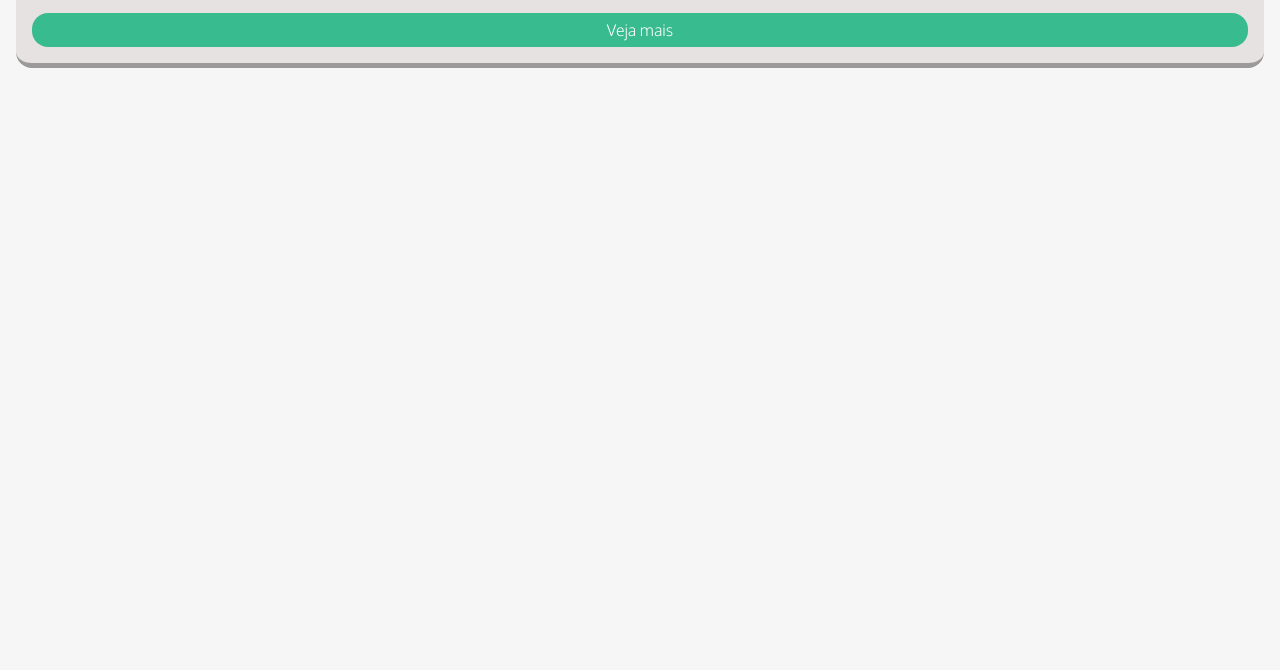
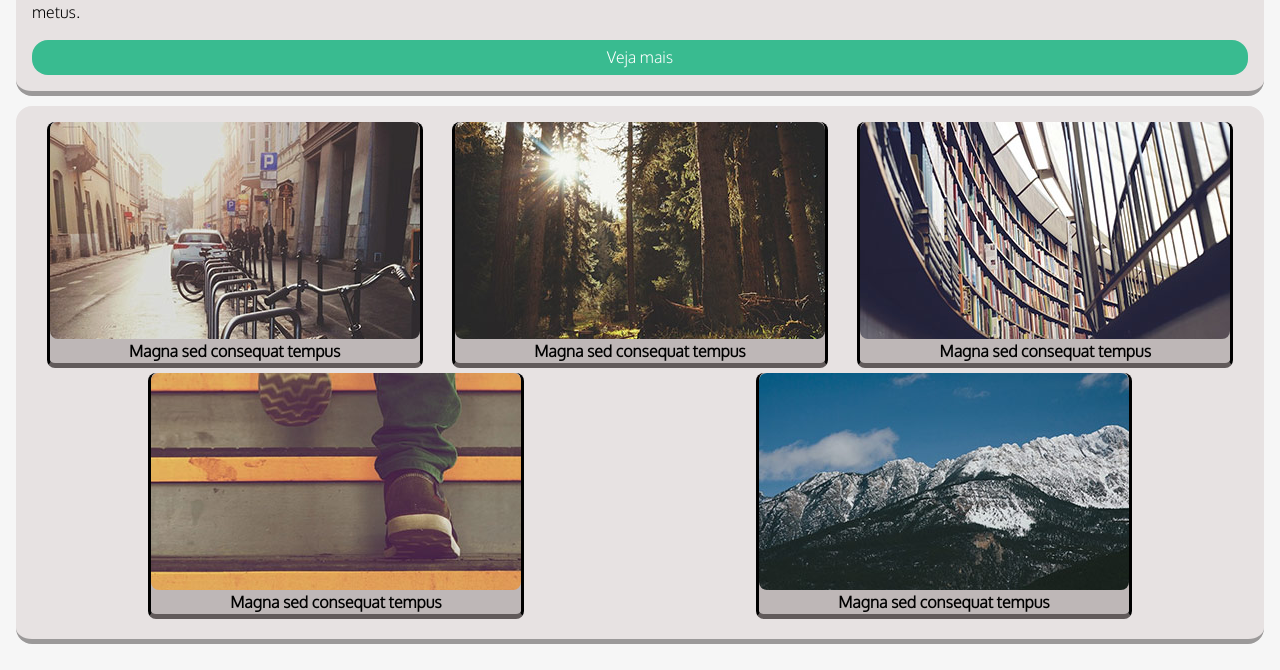
Before and after one commit to gui-s-antunes/strata-grid, a plain HTML site: page index.html in a window 1280 px wide. Shown: the part 517-1187 px from the top of the page. Before the commit the page ends 800 px from the top, so only its background shows below. Drawn offline with Linux system fonts and the light colour scheme.

Commit message:
adicionadas imagens com flexbox

```diff
--- a/css/estilo.css
+++ b/css/estilo.css
@@ -6,6 +6,7 @@ body{
 
 h1, h2, h3, h4, h5, h6{
     color: #787878;
+    margin: 0;
 }
 
 .botao{
@@ -71,9 +72,10 @@ h1, h2, h3, h4, h5, h6{
 .menu-fixado{
     position: sticky;
     top: 0;
+    margin-bottom: 5vh;
     color: black;
     /* background-color: #757070; */
-    background-image: linear-gradient(to bottom, grey 1%, transparent 40%);
+    background-image: linear-gradient(to bottom, grey 1%, #f6f6f6 40%);
     border-radius: 0 0 10px 10px;
     border-bottom: 5px solid black;
     border-left: 1px solid black;
@@ -89,18 +91,74 @@ h1, h2, h3, h4, h5, h6{
 
 .main{
     padding: 1em;
+    /* background: red; */
+
+    display: grid;
+
+    grid-template-columns: repeat(4, 1fr);
+    grid-template-rows: repeat(3, auto);
+    grid-gap: 10px;
 }
+
+.main div:nth-child(1){
+    grid-column: 1 / -1;
+    grid-row: 1 / 2;
+
+    /* background-color: red; */
+}
+
+.main div:nth-child(2){
+    grid-column: 1 / -1;
+    grid-row: 2 / 3;
+}
+
 
 .section{
     background-color: #e7e2e2;
-    padding: .1em 1em 1em;
+    padding: 1em 1em 1em;
     border-radius: 1em;
 
     border-bottom: 5px solid #9b9999;;
+
+    /* overflow: hidden; */
 }
 
 .section p{
     line-height: 1.5;
+}
+
+.section:nth-child(2){
+    display: flex;
+
+    flex-basis: 100%;
+    flex-wrap: wrap;
+    justify-content: space-around;
+}
+
+.section-thumb-images{
+    border-bottom: 5px solid rgb(97, 90, 90);
+    border-left: 3px solid black;
+    border-right: 3px solid black;
+    border-radius: .5em;
+    background-color: rgb(190, 183, 183);
+
+    margin-bottom: .3em;
+
+    /* display: inline-block; */
+    /* text-align: center; */
+}
+
+.section-thumb-images img{
+    display: block;
+    width: 100%;
+    border-radius: .5em;
+}
+
+.section-thumb-images p{
+    margin: 0;
+    color: black;
+    font-weight: 700;
+    text-align: center;
 }
 
 
--- a/index.html
+++ b/index.html
@@ -36,6 +36,30 @@
                     <p>Lorem ipsum dolor sit amet, consectetur adipiscing elit. Donec ac cursus sem. Proin odio lectus, efficitur ut varius nec, aliquam sit amet nunc. Aenean id molestie ante. Ut rhoncus sodales nunc convallis porttitor. In rutrum libero sit amet lorem vestibulum consectetur. Donec quis justo a arcu elementum tincidunt. Phasellus et condimentum metus.</p>
                     <a href="#" class="botao">Veja mais</a>
                 </div>
+
+                <div class="section">
+                    <div class="section-thumb-images">
+                        <img src="images/thumbs/01.jpg" alt="imagem de rua">
+                        <p>Magna sed consequat tempus</p>
+                    </div>
+                    <div class="section-thumb-images">
+                        <img src="images/thumbs/02.jpg" alt="imagem de rua">
+                        <p>Magna sed consequat tempus</p>
+                    </div>
+                    <div class="section-thumb-images">
+                        <img src="images/thumbs/03.jpg" alt="imagem de rua">
+                        <p>Magna sed consequat tempus</p>
+                    </div>
+                    <div class="section-thumb-images">
+                        <img src="images/thumbs/04.jpg" alt="imagem de rua">
+                        <p>Magna sed consequat tempus</p>
+                    </div>
+                    <div class="section-thumb-images">
+                        <img src="images/thumbs/05.jpg" alt="imagem de rua">
+                        <p>Magna sed consequat tempus</p>
+                    </div>
+                        <!-- <img src="images/thumbs/06.jpg" alt="imagem de floresta"> -->
+                </div>
             </div>
         </div>
     </body>
```
